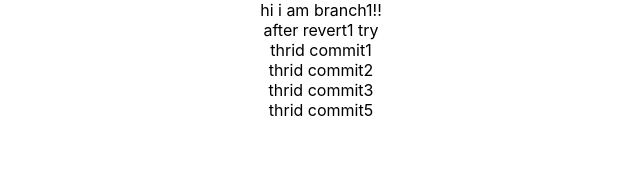
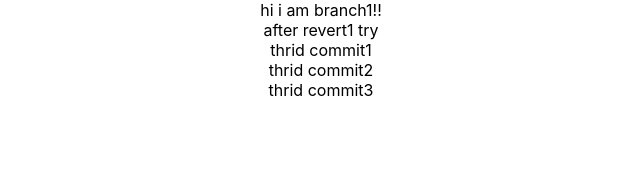
Before and after one commit to WooJuJang/git, a React (Create React App) app in the folder client/: page / in a window 1280 px wide. Shown: the top 190 px of the page, without its empty margins (319-959 px from the left). Built offline with nearby package versions, Linux system fonts and the light colour scheme.

Commit message:
Revert "thrid commit5"
This reverts commit 779e723e544ddbe03388bba5a7797450131dba0a.

```diff
--- a/client/src/App.tsx
+++ b/client/src/App.tsx
@@ -9,7 +9,6 @@ function App() {
       <div>thrid commit1</div>
       <div>thrid commit2</div>
       <div>thrid commit3</div>
-      <div>thrid commit5</div>
     </div>
   );
 }
```
